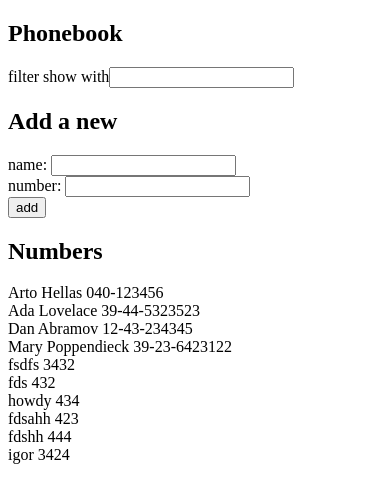
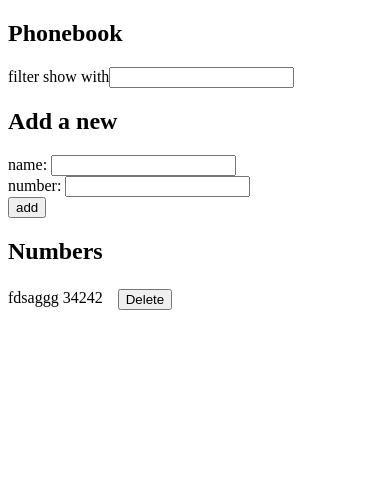
Before and after one commit to lnxfsf/fullstackopen, a React (Vite) app in the folder part2/phonebook/phonebook/: page / in a window 390 px wide. Shown: the top 502 px of the page. Built offline with nearby package versions, Linux system fonts and the light colour scheme; data requests are answered from the project's data file.

Commit message:
The Phonebook step 9

```diff
--- a/part2/phonebook/phonebook/db.json
+++ b/part2/phonebook/phonebook/db.json
@@ -1,54 +1,9 @@
 {
   "persons": [
     {
-      "name": "Arto Hellas",
-      "number": "040-123456",
-      "id": "1"
-    },
-    {
-      "name": "Ada Lovelace",
-      "number": "39-44-5323523",
-      "id": "2"
-    },
-    {
-      "name": "Dan Abramov",
-      "number": "12-43-234345",
-      "id": "3"
-    },
-    {
-      "name": "Mary Poppendieck",
-      "number": "39-23-6423122",
-      "id": "4"
-    },
-    {
-      "id": "ba8e",
-      "name": "fsdfs",
-      "number": "3432"
-    },
-    {
-      "id": "b17f",
-      "name": "fds",
-      "number": "432"
-    },
-    {
-      "id": "6a21",
-      "name": "howdy",
-      "number": "434"
-    },
-    {
-      "id": "3573",
-      "name": "fdsahh",
-      "number": "423"
-    },
-    {
-      "id": "c38a",
-      "name": "fdshh",
-      "number": "444"
-    },
-    {
-      "id": "b568",
-      "name": "igor",
-      "number": "3424"
+      "id": "dd20",
+      "name": "fdsaggg",
+      "number": "34242"
     }
   ]
 }
--- a/part2/phonebook/phonebook/src/App.jsx
+++ b/part2/phonebook/phonebook/src/App.jsx
@@ -13,7 +13,7 @@ const App = () => {
   const [filterValue, setFilterValue] = useState("");
 
   useEffect(() => {
-    personService.getAll().then(res => setPersons(res));
+    personService.getAll().then((res) => setPersons(res));
   }, []);
 
   const addContact = (event) => {
@@ -31,11 +31,9 @@ const App = () => {
     ) {
       alert(`${newName} is already added to phonebook`);
     } else {
-      // add persons in backend
-      personService.create(newObject).then(res => setPersons([...persons, { name: res.name, number: res.number }]));
-
-        //
-
+      personService
+        .create(newObject)
+        .then((res) => setPersons([...persons, { ...res }]));
     }
   };
 
@@ -53,7 +51,11 @@ const App = () => {
         setNewPhone={setNewPhone}
       />
 
-      <Persons persons={persons} filterValue={filterValue} />
+      <Persons
+        persons={persons}
+        setPersons={setPersons}
+        filterValue={filterValue}
+      />
     </div>
   );
 };
--- a/part2/phonebook/phonebook/src/components/PersonForm.jsx
+++ b/part2/phonebook/phonebook/src/components/PersonForm.jsx
@@ -1,7 +1,13 @@
-const PersonForm = ({addContact, newName, setNewName, newPhone, setNewPhone}) => {
-
-    return (<>
-    <h2>Add a new</h2>
+const PersonForm = ({
+  addContact,
+  newName,
+  setNewName,
+  newPhone,
+  setNewPhone,
+}) => {
+  return (
+    <>
+      <h2>Add a new</h2>
       <form onSubmit={addContact}>
         <div>
           name:{" "}
@@ -11,25 +17,24 @@ const PersonForm = ({addContact, newName, setNewName, newPhone, setNewPhone}) =>
               setNewName(event.target.value);
             }}
           />
-
         </div>
 
         <div>
-        number:{" "}
+          number:{" "}
           <input
             value={newPhone}
             onChange={(event) => {
               setNewPhone(event.target.value);
             }}
           />
-
         </div>
-
 
         <div>
           <button type="submit">add</button>
         </div>
-      </form></>)
-}
+      </form>
+    </>
+  );
+};
 
-export default PersonForm
+export default PersonForm;
--- a/part2/phonebook/phonebook/src/components/Persons.jsx
+++ b/part2/phonebook/phonebook/src/components/Persons.jsx
@@ -1,15 +1,38 @@
-const Persons = ({persons, filterValue}) => {
+import personService from "../services/persons";
 
-    return (<>
+const Persons = ({ persons, filterValue, setPersons }) => {
+  return (
+    <>
+      <h2>Numbers</h2>
+      <div>
+        {persons
+          ?.filter((item) =>
+            item.name.toLowerCase().includes(filterValue.toLowerCase())
+          )
+          .map((item, index) => {
+            return (
+              <div
+                key={item.name}
+                style={{ display: "flex", gap: "15px", paddingTop: "5px" }}
+              >
+                <p style={{ margin: 0 }}>
+                  {item.name} {item.number}
+                </p>{" "}
+                <button
+                  onClick={() => {
+                    personService.deleteUser(item.id).then((res) => {
+                      setPersons(persons?.filter((i) => i.id !== item.id));
+                    });
+                  }}
+                >
+                  Delete
+                </button>
+              </div>
+            );
+          })}
+      </div>
+    </>
+  );
+};
 
-    <h2>Numbers</h2>
-      <div>
-        {persons?.filter(item => item.name.toLowerCase().includes(filterValue.toLowerCase())).map((item, index) => {
-          return <p key={item.name} style={{margin: 0}}>{item.name} {item.number}</p>;
-        })}
-      </div>
-      </>)
-}
-
-
-export default Persons
+export default Persons;
--- a/part2/phonebook/phonebook/src/services/persons.js
+++ b/part2/phonebook/phonebook/src/services/persons.js
@@ -16,8 +16,13 @@ const update = (id, newObject) => {
   return request.then((res) => res.data);
 };
 
+const deleteUser = (id) => {
+  return axios.delete(`${baseUrl}/${id}`);
+};
+
 export default {
   getAll: getAll,
   create: create,
   update: update,
+  deleteUser: deleteUser,
 };
```
Also changed, not shown: part2/phonebook/phonebook/src/components/Filter.jsx (+7 -13 lines).
